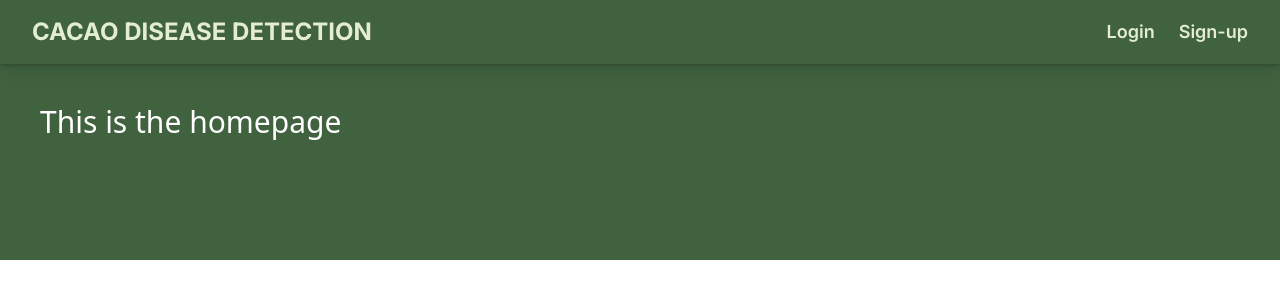
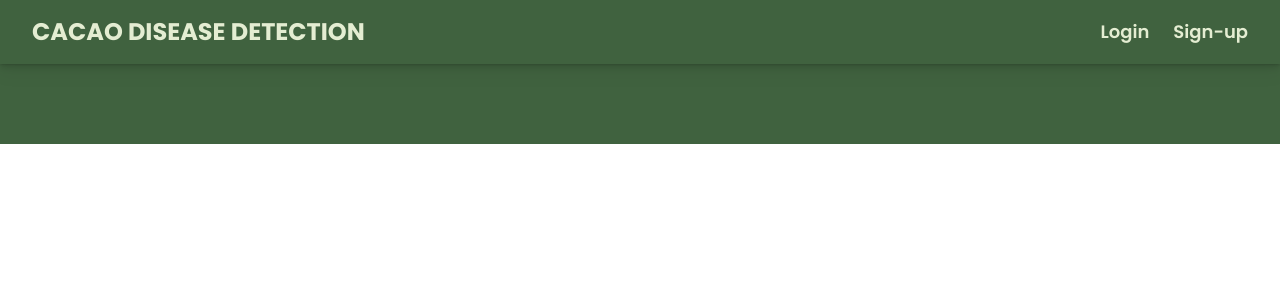
Before and after one commit to paturiick/Cacao-Disease-Detection, a Nuxt app: page / in a window 1280 px wide. Shown: the top 300 px of the page. Built offline with nearby package versions, Linux system fonts and the light colour scheme.

Commit message:
feat: added input fields

```diff
--- /dev/null
+++ b/components/atoms/Button.vue
@@ -0,0 +1,5 @@
+<template>
+    <button class="bg-background text-primary font-poppins text-md">
+        <slot />
+    </button>
+</template>
--- /dev/null
+++ b/components/atoms/InputField.vue
@@ -0,0 +1,3 @@
+<template>
+    <input class="bg-background text-primary font-inter p-3"></input>
+</template>
--- a/components/atoms/LabelButton.vue
+++ /dev/null
@@ -1,5 +0,0 @@
-<template>
-    <button class="bg-background text-primary font-inter p-3">
-        <slot />
-    </button>
-</template>
--- a/components/atoms/Logo.vue
+++ b/components/atoms/Logo.vue
@@ -1,5 +1,5 @@
 <template>
-    <div class="text-2xl font-bold font-inter text-background uppercase">
+    <div class="text-2xl font-bold font-poppins text-background uppercase">
         Cacao Disease Detection
     </div>
 </template>
--- a/components/atoms/NavLink.vue
+++ b/components/atoms/NavLink.vue
@@ -1,5 +1,5 @@
 <template>
-    <NuxtLink :to="href" class="text-background hover:text-gray-400 transition-colors font-inter font-semibold text-lg">
+    <NuxtLink :to="href" class="text-background hover:underline font-poppins font-semibold text-lg">
         {{ label }}
     </NuxtLink>
 </template>
--- /dev/null
+++ b/components/molecules/InputEmail.vue
@@ -0,0 +1,8 @@
+<script setup lang="ts">
+import InputField from '../atoms/InputField.vue';
+
+</script>
+
+<template>
+    <InputField type="email" placeholder="Email Address" aria-required="true"/>
+</template>
--- /dev/null
+++ b/components/molecules/InputPassword.vue
@@ -0,0 +1,8 @@
+<script setup lang="ts">
+import { Input } from 'postcss';
+
+</script>
+
+<template>
+    <InputField type="password" placeholder="Password" aria-required="true"/>
+</template>
--- a/components/organisms/NavBar.vue
+++ b/components/organisms/NavBar.vue
@@ -1,11 +1,11 @@
+<script setup lang="ts">
+import Logo from '~/components/atoms/Logo.vue'
+import NavMenu from '~/components/molecules/NavMenu.vue'
+</script>
+
 <template>
-    <header class="flex items-center justify-between py-4 px-8 bg-primary shadow drop-shadow-lg">
+    <header class="flex items-center justify-between py-4 px-8 bg-primary shadow drop-shadow-lg h-15">
         <Logo />
         <NavMenu />
     </header>
 </template>
-
-<script setup lang="ts">
-import Logo from '~/components/atoms/Logo.vue'
-import NavMenu from '~/components/molecules/NavMenu.vue'
-</script>
--- a/nuxt.config.ts
+++ b/nuxt.config.ts
@@ -21,7 +21,7 @@ export default defineNuxtConfig({
       link: [
       {
         rel: 'stylesheet',
-        href: 'https://fonts.googleapis.com/css2?family=Poppins:ital,wght@0,100..900;1,100..900&display=swap',
+        href: "https://fonts.googleapis.com/css2?family=Poppins:ital,wght@0,100;0,200;0,300;0,400;0,500;0,600;0,700;0,800;0,900;1,100;1,200;1,300;1,400;1,500;1,600;1,700;1,800;1,900&display=swap"
       },
       {
         rel: 'stylesheet',
--- a/pages/index.vue
+++ b/pages/index.vue
@@ -1,5 +1,2 @@
 <template>
-  <div class="bg-primary text-white p-10 text-3xl">
-    This is the homepage
-  </div>
 </template>
```
Also changed, not shown: pages/login.vue (added).
